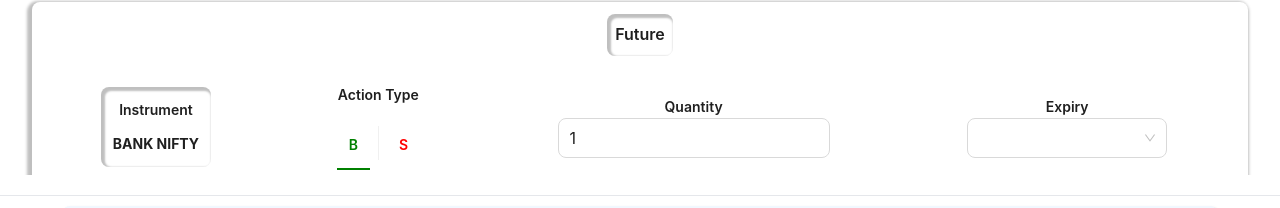
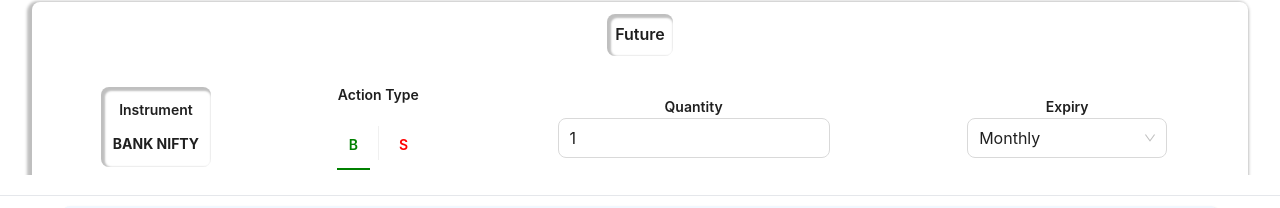
Before and after one commit to stock-jarvis/facelift-v2, a React (Vite) app: page /basket in a window 1280 px wide. Both pictures are taken after a click on the label "Future". Shown: the part 421-629 px from the top of the page. Built offline with nearby package versions, Linux system fonts and the light colour scheme.

Commit message:
binding woth the expiries

```diff
--- a/src/components/basket/constants/data.tsx
+++ b/src/components/basket/constants/data.tsx
@@ -6,6 +6,72 @@ import {
 	ArrowRightOutlined,
 	SnippetsOutlined,
 } from '@ant-design/icons'
+
+export const futureExpiry: OptionObject[] = [
+	{
+		id: 1,
+		value: 'Monthly',
+		label: 'Monthly',
+	},
+	{
+		id: 2,
+		value: 'Monthly +1',
+		label: 'Monthly +1',
+	},
+	{
+		id: 3,
+		value: 'Monthly +2',
+		label: 'Monthly +2',
+	},
+]
+
+export const optionExpiry: OptionObject[] = [
+	{
+		id: 1,
+		value: 'Weekly',
+		label: 'Weekly',
+	},
+	{
+		id: 2,
+		value: 'Weekly +1',
+		label: 'Weekly +1',
+	},
+	{
+		id: 2,
+		value: 'Weekly +2',
+		label: 'Weekly +2',
+	},
+	{
+		id: 3,
+		value: 'Weekly +3',
+		label: 'Weekly +3',
+	},
+	{
+		id: 4,
+		value: 'Monthly',
+		label: 'Monthly',
+	},
+	{
+		id: 5,
+		value: 'Monthly +1',
+		label: 'Monthly +1',
+	},
+	{
+		id: 6,
+		value: 'Monthly +2',
+		label: 'Monthly +2',
+	},
+	{
+		id: 7,
+		value: 'Monthly +3',
+		label: 'Monthly +3',
+	},
+	{
+		id: 8,
+		value: 'Yearly',
+		label: 'Yearly',
+	},
+]
 
 export const basketOptions: OptionObject[] = [
 	{
--- a/src/components/basket/modals/edit-basket-modal/index.tsx
+++ b/src/components/basket/modals/edit-basket-modal/index.tsx
@@ -15,6 +15,7 @@ import PositionSelector from './modal-containers/position-selector'
 
 import { generateUniqueId } from '../../common/randomizer'
 
+import { futureExpiry, optionExpiry } from '../../constants/data'
 import { OptionObject } from '../../types/types'
 import { basketOptions } from '../../constants/data'
 
@@ -32,6 +33,12 @@ const EditBasketModal = () => {
 	const [quantityValue, setQuantityValue] = useState<number>(1)
 	const [actionValue, setActionValue] = useState<string>('B')
 	const [optionType, setOptionType] = useState<string>('CE')
+	const [futureExpiryList] = useState<OptionObject[]>(futureExpiry)
+	const [optionExpiryList] = useState<OptionObject[]>(optionExpiry)
+	const [futureExpiryBaseValue, setFutureExpiryBaseValue] =
+		useState<string>('Monthly')
+	const [optionExpiryBaseValue, setOptionExpiryBaseValue] =
+		useState<string>('Monthly')
 
 	const setToogleValue = (value: string) => {
 		value
@@ -40,6 +47,8 @@ const EditBasketModal = () => {
 		setQuantityValue(1)
 		setActionValue('B')
 		setOptionType('CE')
+		setOptionExpiryBaseValue('Monthly')
+		setFutureExpiryBaseValue('Monthly')
 		setBasketOption(value.value)
 	}
 
@@ -140,14 +149,20 @@ const EditBasketModal = () => {
 							/>
 						) : basketOption === 'future' ? (
 							<FutureBasketSelector
+								futureExpiryBaseValue={futureExpiryBaseValue}
+								futureExpiryList={futureExpiryList}
 								handleAddBasket={handleAddBasket}
 								handleBaseQuantityChange={setQuantityValue}
 								baseQuantityValue={quantityValue}
 								baseActionValue={actionValue}
 								handleBaseActionChange={setActionValue}
+								handleBaseExpiryChange={setFutureExpiryBaseValue}
 							/>
 						) : (
 							<OptionsBasketSelector
+								handleBaseExpiryChange={setOptionExpiryBaseValue}
+								optionExpiryBaseValue={optionExpiryBaseValue}
+								optionExpiryList={optionExpiryList}
 								handleAddBasket={handleAddBasket}
 								handleBaseQuantityChange={setQuantityValue}
 								baseQuantityValue={quantityValue}
@@ -177,16 +192,20 @@ const EditBasketModal = () => {
 								handleDeleteBasket={handleDeleteBasket}
 								handleCopyBasket={handleCopyBasket}
 								baseActionValue={actionValue}
+								futureExpiryBaseValue={futureExpiryBaseValue}
+								futureExpiryList={futureExpiryList}
 							/>
 						) : (
 							<OptionBasketDetail
 								key={bask.id}
 								id={bask.id}
 								baseQuanity={quantityValue}
+								optionExpiryBaseValue={optionExpiryBaseValue}
 								handleDeleteBasket={handleDeleteBasket}
 								handleCopyBasket={handleCopyBasket}
 								baseActionValue={actionValue}
 								baseOptionValue={optionType}
+								optionExpiryList={optionExpiryList}
 							/>
 						)
 					)}
--- a/src/components/basket/modals/edit-basket-modal/modal-components/expiry-selector.tsx
+++ b/src/components/basket/modals/edit-basket-modal/modal-components/expiry-selector.tsx
@@ -1,21 +1,28 @@
 import { Flex, Typography, theme, Select } from 'antd'
-//import { useState } from 'react'
-const ExpirySelector = () => {
-	//	const [tag, setTag] = useState('B')
+import { OptionObject } from 'src/components/basket/types/types'
+import { SelectProps } from 'antd'
+interface ExpirySelectorProps {
+	expiryOptions: OptionObject[]
+	expiryValue: string
+	handleExpiryChange: (val: string) => void
+}
+const ExpirySelector = ({
+	expiryOptions,
+	expiryValue,
+	handleExpiryChange,
+}: ExpirySelectorProps) => {
 	const { token } = theme.useToken()
 
-	// const handleTagChange = (tagVal: string) => {
-	// 	if (tagVal !== tag) {
-	// 		setTag(tagVal)
-	// 	}
-	// }
+	const onHandleExpiryChange: SelectProps['onChange'] = (val: string) => {
+		handleExpiryChange(val)
+	}
+
 	return (
 		<Flex
 			style={{
 				width: 'fit-content',
 				borderRadius: token.borderRadiusLG,
 				padding: token.paddingSM,
-				//boxShadow: '2px 2px 2px 2px rgba(0, 0, 0, 0.25) inset',
 			}}
 			vertical
 			justify="center"
@@ -25,7 +32,13 @@ const ExpirySelector = () => {
 				Expiry
 			</Typography.Text>
 			<Flex gap={'middle'} align="center">
-				<Select style={{ width: '200px' }} size="large" />
+				<Select
+					value={expiryValue}
+					onChange={onHandleExpiryChange}
+					style={{ width: '200px' }}
+					size="large"
+					options={expiryOptions}
+				/>
 			</Flex>
 		</Flex>
 	)
--- a/src/components/basket/modals/edit-basket-modal/modal-containers/future-basket-details.tsx
+++ b/src/components/basket/modals/edit-basket-modal/modal-containers/future-basket-details.tsx
@@ -6,12 +6,15 @@ import ActionSelector from '../modal-components/action-selector'
 import QuantityInput from '../modal-components/quantity-input'
 import YeildButton from '../modal-components/yeild-button'
 import ExpirySelector from '../modal-components/expiry-selector'
+import { OptionObject } from 'src/components/basket/types/types'
 interface FututreDetailsProps {
 	id: string
 	baseQuanity: number
 	baseActionValue: string
+	futureExpiryList: OptionObject[]
 	handleDeleteBasket: (val: string) => void
 	handleCopyBasket: (val: string) => void
+	futureExpiryBaseValue: string
 }
 const FututeBasketDetails = ({
 	id,
@@ -19,10 +22,12 @@ const FututeBasketDetails = ({
 	handleCopyBasket,
 	baseQuanity,
 	baseActionValue,
+	futureExpiryList,
+	futureExpiryBaseValue,
 }: FututreDetailsProps) => {
 	const [quantityValue, setQuantityValue] = useState<number>(baseQuanity)
 	const [actionValue, setActionValue] = useState<string>(baseActionValue)
-
+	const [expirtyValue, setExpiryValue] = useState<string>(futureExpiryBaseValue)
 	return (
 		<DetailBasketHolder
 			handleCopyBasket={handleCopyBasket}
@@ -51,7 +56,11 @@ const FututeBasketDetails = ({
 					/>
 				</Flex>
 				<Flex flex={1}>
-					<ExpirySelector />
+					<ExpirySelector
+						expiryOptions={futureExpiryList}
+						expiryValue={expirtyValue}
+						handleExpiryChange={setExpiryValue}
+					/>
 				</Flex>
 				<Flex flex={1} style={{ marginTop: '23px' }}>
 					<YeildButton label="Total Profit" />
--- a/src/components/basket/modals/edit-basket-modal/modal-containers/future-basket-selector.tsx
+++ b/src/components/basket/modals/edit-basket-modal/modal-containers/future-basket-selector.tsx
@@ -1,4 +1,5 @@
 import { Flex } from 'antd'
+import { OptionObject } from 'src/components/basket/types/types'
 import Instrument from '../modal-components/instrument'
 import ActionSelector from '../modal-components/action-selector'
 import PositionHolder from './position-holder'
@@ -10,13 +11,19 @@ interface BasketProps {
 	baseQuantityValue: number
 	baseActionValue: string
 	handleBaseActionChange: (val: string) => void
+	futureExpiryList: OptionObject[]
+	futureExpiryBaseValue: string
+	handleBaseExpiryChange: (val: string) => void
 }
 const FutureBasketSelector = ({
 	handleAddBasket,
 	handleBaseQuantityChange,
 	baseQuantityValue,
+	futureExpiryBaseValue,
+	handleBaseExpiryChange,
 	baseActionValue,
 	handleBaseActionChange,
+	futureExpiryList,
 }: BasketProps) => {
 	return (
 		<PositionHolder
@@ -40,7 +47,11 @@ const FutureBasketSelector = ({
 					baseQuantityValue={baseQuantityValue}
 					handleQantityChange={handleBaseQuantityChange}
 				/>
-				<ExpirySelector />
+				<ExpirySelector
+					handleExpiryChange={handleBaseExpiryChange}
+					expiryValue={futureExpiryBaseValue}
+					expiryOptions={futureExpiryList}
+				/>
 			</Flex>
 		</PositionHolder>
 	)
--- a/src/components/basket/modals/edit-basket-modal/modal-containers/options-basket-details.tsx
+++ b/src/components/basket/modals/edit-basket-modal/modal-containers/options-basket-details.tsx
@@ -8,7 +8,7 @@ import ExpirySelector from '../modal-components/expiry-selector'
 import StrikeSelector from '../modal-components/strike-selector'
 import { useState, useEffect } from 'react'
 import { tradeTypeData } from 'src/components/basket/constants/data'
-import { TradeOptions } from 'src/components/basket/types/types'
+import { OptionObject, TradeOptions } from 'src/components/basket/types/types'
 interface OptionDetailsProps {
 	id: string
 	handleDeleteBasket: (val: string) => void
@@ -16,6 +16,8 @@ interface OptionDetailsProps {
 	baseQuanity: number
 	baseActionValue: string
 	baseOptionValue: string
+	optionExpiryBaseValue: string
+	optionExpiryList: OptionObject[]
 }
 const OptionBasketDetail = ({
 	id,
@@ -24,6 +26,8 @@ const OptionBasketDetail = ({
 	baseQuanity,
 	baseActionValue,
 	baseOptionValue,
+	optionExpiryList,
+	optionExpiryBaseValue,
 }: OptionDetailsProps) => {
 	const [quantityValue, setQuantityValue] = useState<number>(baseQuanity)
 	const [actionValue, setActionValue] = useState<string>(baseActionValue)
@@ -33,7 +37,7 @@ const OptionBasketDetail = ({
 	const [subTradeOptionList, setSubTradeOptionList] = useState<TradeOptions[]>(
 		[]
 	)
-
+	const [expiryValue, setExpiryValue] = useState<string>(optionExpiryBaseValue)
 	useEffect(() => {
 		if (!tradeOption) {
 			setTradeOption(tradeTypeData[0].value)
@@ -94,7 +98,11 @@ const OptionBasketDetail = ({
 							/>
 						</Flex>
 						<Flex flex={1}>
-							<ExpirySelector />
+							<ExpirySelector
+								expiryValue={expiryValue}
+								handleExpiryChange={setExpiryValue}
+								expiryOptions={optionExpiryList}
+							/>
 						</Flex>
 					</Flex>
 					<Flex flex="1" justify="center" gap="middle">
--- a/src/components/basket/modals/edit-basket-modal/modal-containers/options-basket-selector.tsx
+++ b/src/components/basket/modals/edit-basket-modal/modal-containers/options-basket-selector.tsx
@@ -2,6 +2,7 @@ import { Flex } from 'antd'
 import { useState, useEffect } from 'react'
 import { TradeOptions } from '../../../types/types'
 import { tradeTypeData } from '../../../constants/data'
+import { OptionObject } from '../../../types/types'
 import StrikeRadioSelector from '../modal-components/strike-radio-selector'
 import PositionHolder from './position-holder'
 import StrikeSelector from '../modal-components/strike-selector'
@@ -14,17 +15,23 @@ interface BasketProps {
 	handleBaseQuantityChange: (value: number) => void
 	handleBaseActionChange: (val: string) => void
 	handleBaseOptionChange: (val: string) => void
+	handleBaseExpiryChange: (val: string) => void
 	baseQuantityValue: number
 	baseActionValue: string
 	baseOptionValue: string
+	optionExpiryList: OptionObject[]
+	optionExpiryBaseValue: string
 }
 const OptionsBasketSelector = ({
 	handleAddBasket,
 	handleBaseQuantityChange,
 	handleBaseOptionChange,
 	handleBaseActionChange,
+	handleBaseExpiryChange,
+	optionExpiryBaseValue,
 	baseQuantityValue,
 	baseActionValue,
+	optionExpiryList,
 	baseOptionValue,
 }: BasketProps) => {
 	//const { token } = theme.useToken()
@@ -89,7 +96,11 @@ const OptionsBasketSelector = ({
 						baseQuantityValue={baseQuantityValue}
 						handleQantityChange={handleBaseQuantityChange}
 					/>
-					<ExpirySelector />
+					<ExpirySelector
+						handleExpiryChange={handleBaseExpiryChange}
+						expiryValue={optionExpiryBaseValue}
+						expiryOptions={optionExpiryList}
+					/>
 				</Flex>
 			</Flex>
 		</PositionHolder>
```
